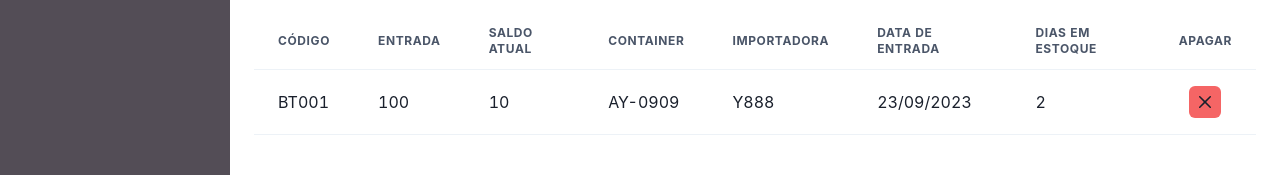
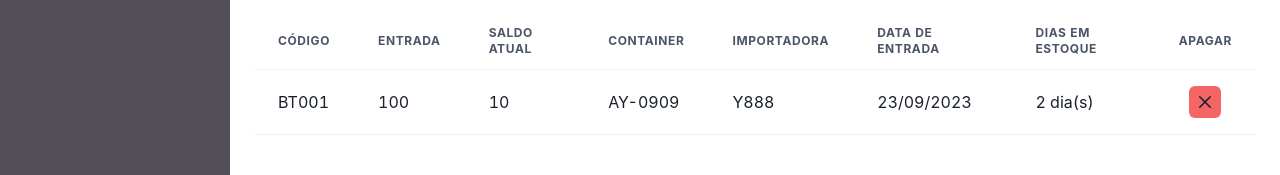
Before and after one commit to JeffersonAlves7/erica-webapp, a React (Vite) app: page /home in a window 1280 px wide. Shown: the part 358-533 px from the top of the page. Built offline with nearby package versions, Linux system fonts and the light colour scheme.

Commit message:
feat(home): add a 'dia(s)' inside table body > diasEmEstoque

```diff
--- a/src/pages/home.tsx
+++ b/src/pages/home.tsx
@@ -171,7 +171,7 @@ export function Home() {
                 <Td>{item.container}</Td>
                 <Td>{item.importadora}</Td>
                 <Td>{format(item.dataDeEntrada, "dd/MM/yyyy")}</Td>
-                <Td>{item.diasEmEstoque}</Td>
+                <Td>{item.diasEmEstoque} dia(s)</Td>
                 <Td>
                   <Flex align={"center"} justify={"center"}>
                     <CloseButton
```
